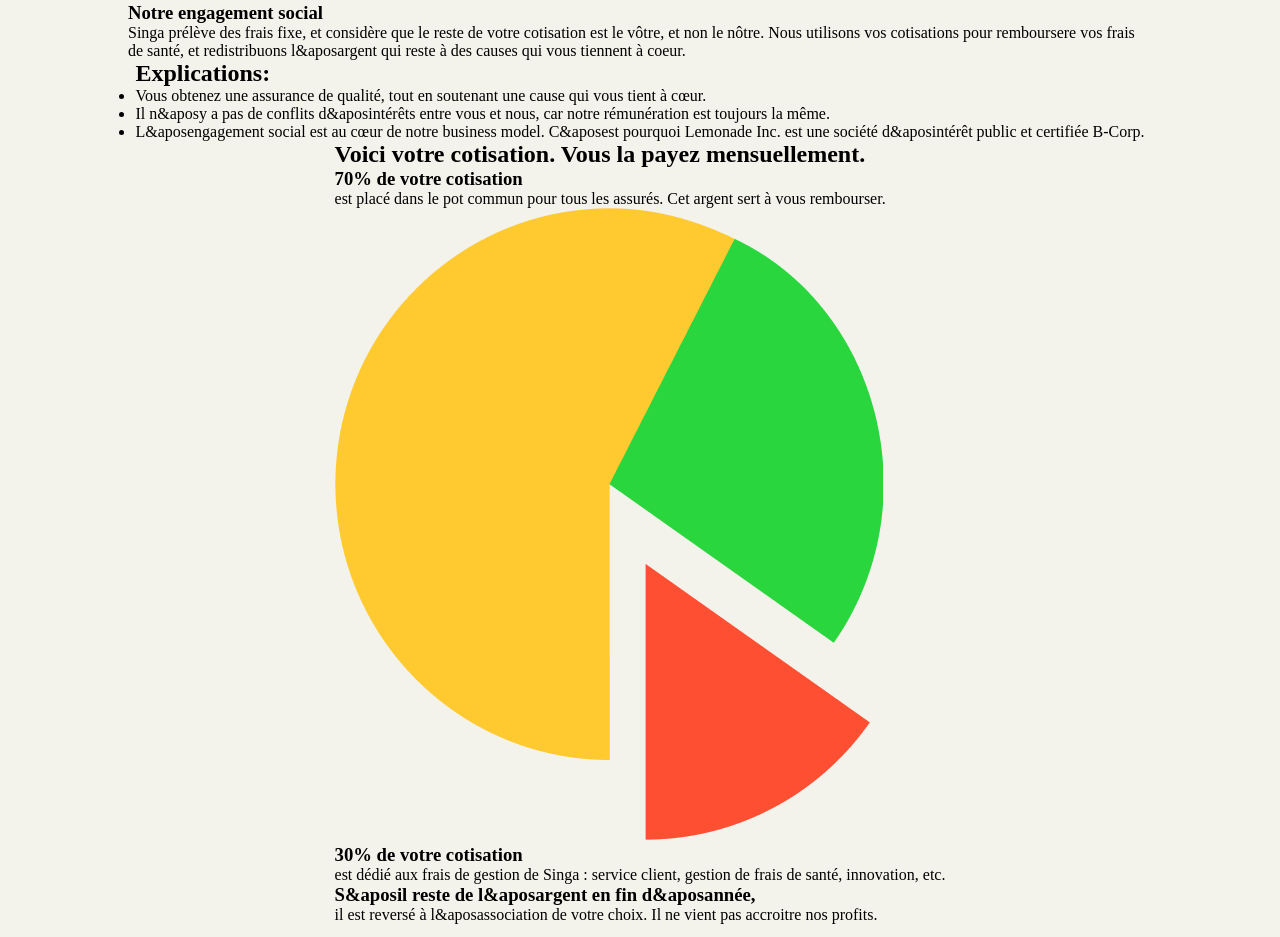
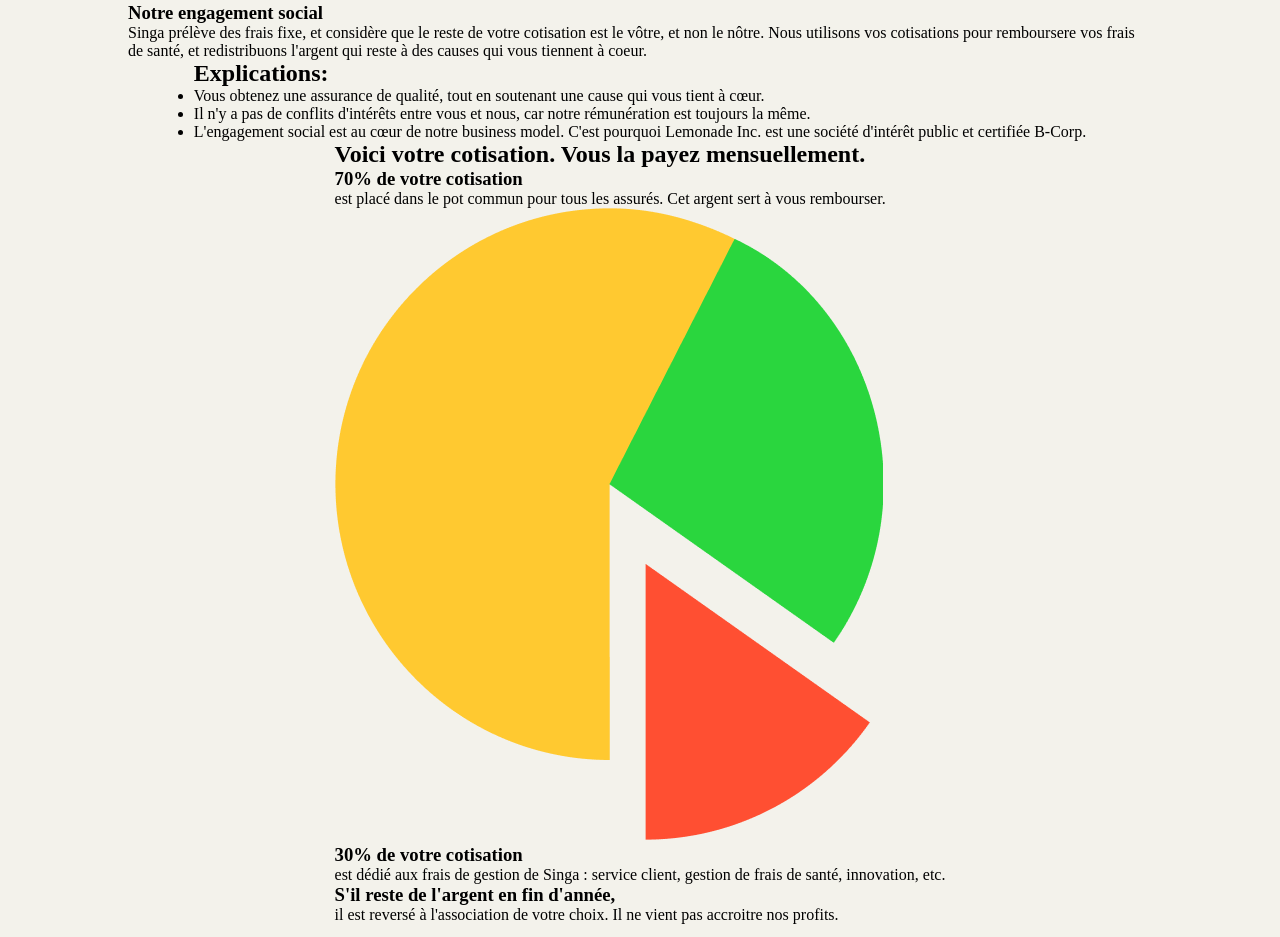
Before and after one commit to WildCodeSchool/paris-0921-project3-my-singa-assurance, a React (Vite) app: page /actus in a window 1280 px wide. Shown: the part 855-1792 px from the top of the page. Built offline with nearby package versions, Linux system fonts and the light colour scheme.

Commit message:
completed actusPage text

```diff
--- a/src/components/ActusPage.jsx
+++ b/src/components/ActusPage.jsx
@@ -18,16 +18,16 @@ function ActusPage() {
           <h3 className={style.engagement}>Notre engagement social</h3>
           <p className={style.engagementdescription}>
             Singa prélève des frais fixe, et considère que le reste de votre cotisation est le vôtre, et non le nôtre. Nous utilisons vos cotisations
-            pour remboursere vos frais de santé, et redistribuons l&aposargent qui reste à des causes qui vous tiennent à coeur.
+            pour remboursere vos frais de santé, et redistribuons l&apos;argent qui reste à des causes qui vous tiennent à coeur.
           </p>
         </div>
         <div className={style.explications}>
           <h2 className={style.explicationstitle}>Explications:</h2>
           <ul className={style.explicationsTable}>
             <li>Vous obtenez une assurance de qualité, tout en soutenant une cause qui vous tient à cœur.</li>
-            <li>Il n&aposy a pas de conflits d&aposintérêts entre vous et nous, car notre rémunération est toujours la même.</li>
+            <li>Il n&apos;y a pas de conflits d&apos;intérêts entre vous et nous, car notre rémunération est toujours la même.</li>
             <li>
-              L&aposengagement social est au cœur de notre business model. C&aposest pourquoi Lemonade Inc. est une société d&aposintérêt public et
+              L&apos;engagement social est au cœur de notre business model. C&apos;est pourquoi Lemonade Inc. est une société d&apos;intérêt public et
               certifiée B-Corp.
             </li>
           </ul>
@@ -48,8 +48,8 @@ function ActusPage() {
                 <p>est dédié aux frais de gestion de Singa : service client, gestion de frais de santé, innovation, etc.</p>
               </div>
               <div className={style.downDescription}>
-                <h3>S&aposil reste de l&aposargent en fin d&aposannée,</h3>
-                <p>il est reversé à l&aposassociation de votre choix. Il ne vient pas accroitre nos profits.</p>
+                <h3>S&apos;il reste de l&apos;argent en fin d&apos;année,</h3>
+                <p>il est reversé à l&apos;association de votre choix. Il ne vient pas accroitre nos profits.</p>
               </div>
             </div>
           </div>
```
